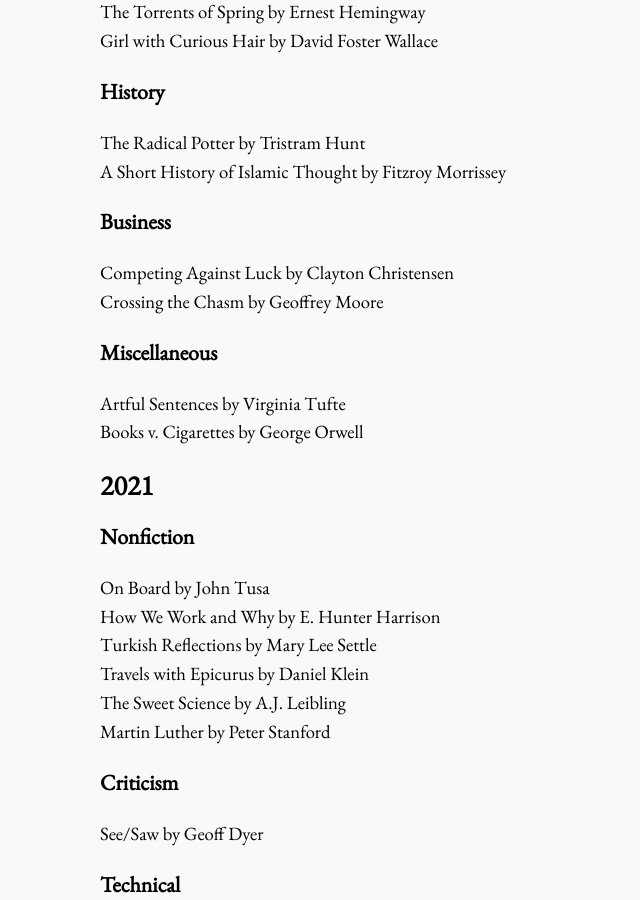
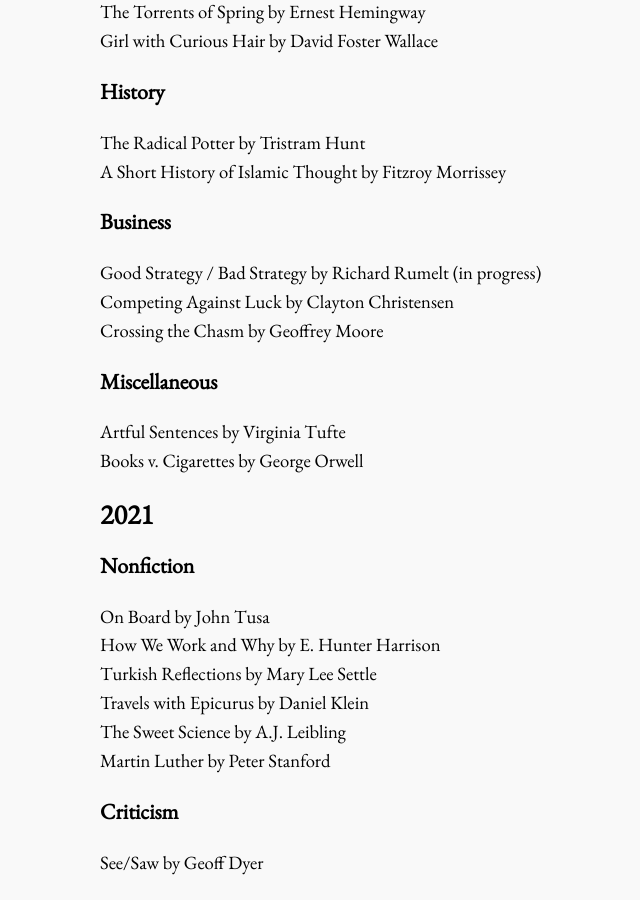
Before and after one commit to bora-uyumazturk/bora-uyumazturk.github.io, a Jekyll site: the page built from reading.html, in a window 1280 px wide and 900 px high, scrolled down 972 px. Shown: the whole window, without its empty margins (72-712 px from the left). Built offline with Jekyll 4.4.1, drawn with Linux system fonts in a browser that asks for light colours.

Commit message:
Update reading.html

```diff
--- a/reading.html
+++ b/reading.html
@@ -48,6 +48,7 @@
 
   <h3>Business</h3>
 
+  Good Strategy / Bad Strategy by Richard Rumelt (in progress) <br>
   Competing Against Luck by Clayton Christensen <br>
   Crossing the Chasm by Geoffrey Moore
 
```
